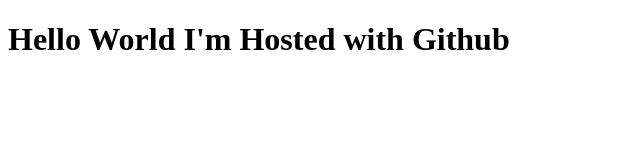
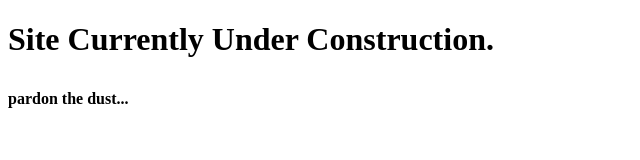
Before and after one commit to sohanpatel1221/sohanpatel1221.github.io, a plain HTML site: page index.html in a window 1280 px wide. Shown: the whole page, without its empty margins (0-640 px from the left). Drawn offline with Linux system fonts and the light colour scheme.

Commit message:
Update index.html

```diff
--- a/index.html
+++ b/index.html
@@ -1,7 +1,8 @@
 <!DOCTYPE html>
 <html>
 <body>
-<h1> Hello World </h1)
-<p> I'm Hosted with Github</p>
+<h1> Site Currently Under Construction. </h1)
+<p> </p>
+<h4> pardon the dust...</h4>
 </body>
 </html>
```
